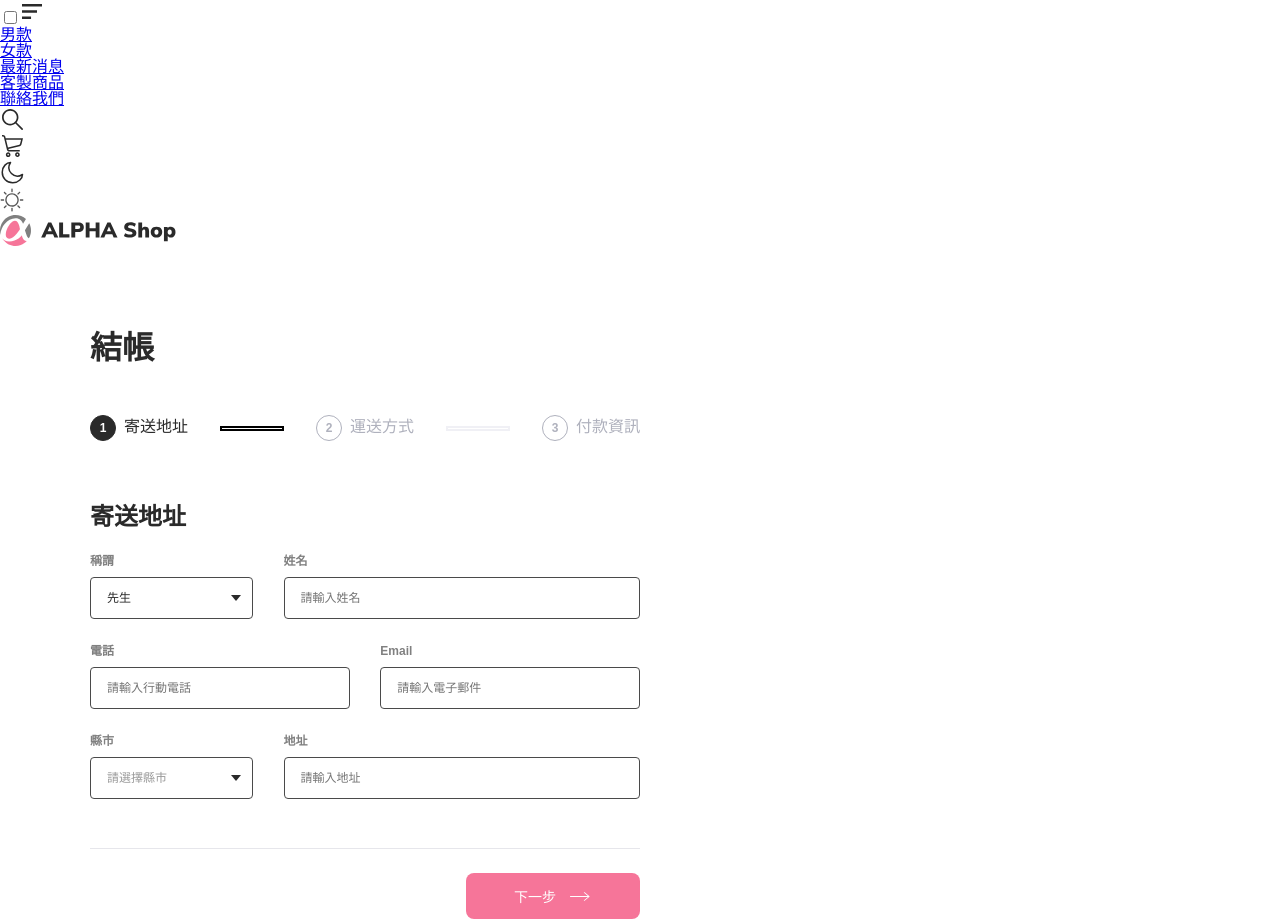
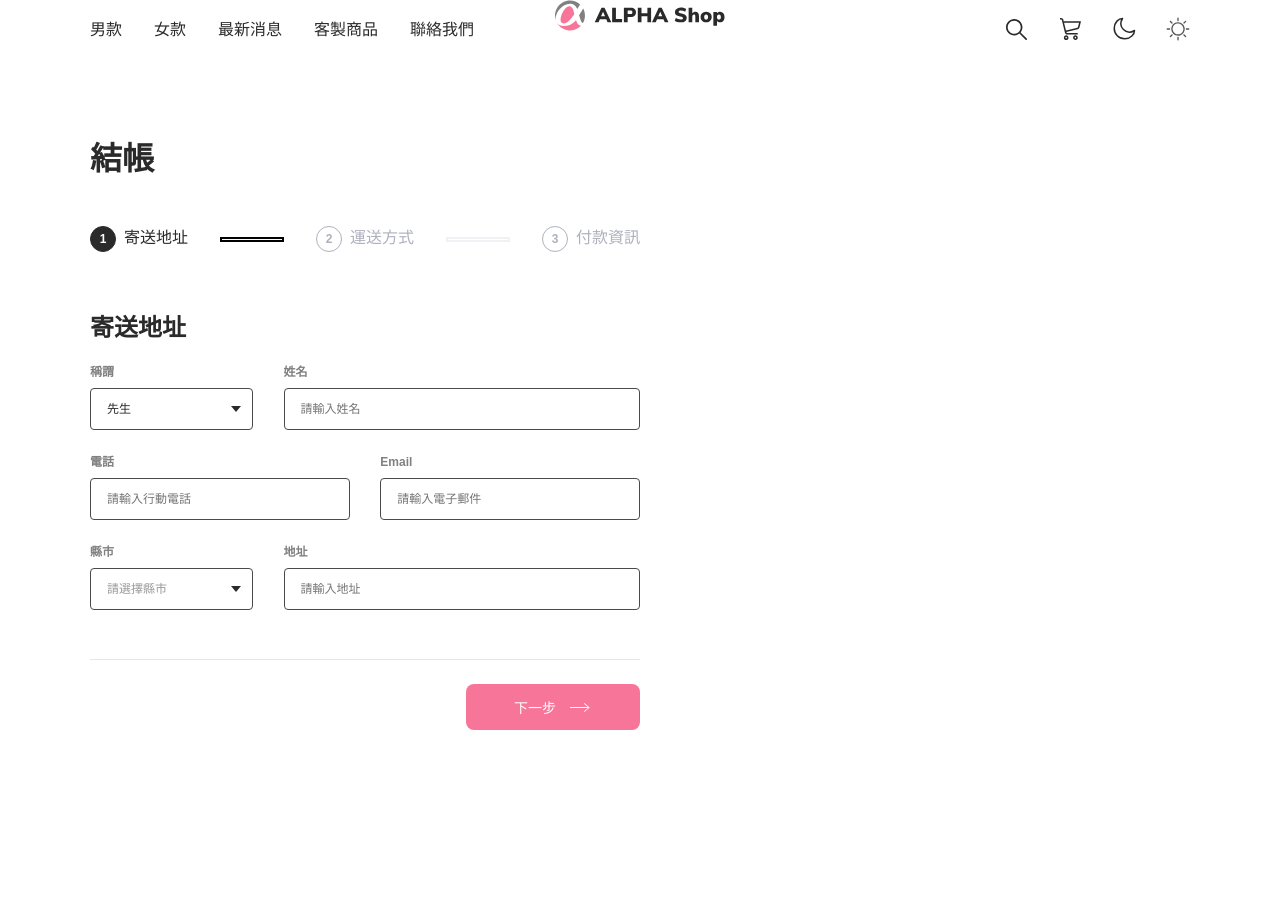
Before and after one commit to Yoruyeh/alpha_shop, a React (Create React App) app: page / in a window 1280 px wide. After the commit the page ends 800 px from the top, so only its background shows below. Built offline with nearby package versions, Linux system fonts and the light colour scheme.

Commit message:
add header styles

```diff
--- a/src/styles/all.scss
+++ b/src/styles/all.scss
@@ -1,4 +1,5 @@
 @import './reset.scss';
 @import './base.scss';
+@import './header.scss';
 @import './register.scss';
 @import './form.scss'
--- /dev/null
+++ b/src/styles/header.scss
@@ -0,0 +1,200 @@
+$header-menu-item-margin-x: 16px;
+$header-action-item-margin-x: 15px;
+
+:root {
+  --header-height: 60px;
+  --header-logo-width: 170px;
+}
+
+header.site-header {
+  position: sticky;
+  top: 0px;
+  padding-left: var(--site-edge-margin);
+  padding-right: var(--site-edge-margin);
+  background-color: inherit;
+  text-align: center;
+  z-index: 100;
+
+  .header-container {
+    display: flex;
+    position: relative;
+    max-width: 1100px;
+    height: var(--header-height);
+    background-color: inherit;
+    align-items: stretch;
+  }
+}
+
+nav.navbar-menu {
+  display: flex;
+  flex-grow: 1;
+  background-color: inherit;
+  align-items: center;
+
+  .nav-list {
+    display: flex;
+    flex-direction: row;
+    overflow: hidden;
+    background-color: inherit;
+
+    .nav-item {
+      cursor: pointer;
+
+      .nav-link {
+        font-weight: 500;
+        line-height: 24px;
+        color: var(--main-text);
+        text-decoration: none;
+      }
+
+      .nav-icon {
+        width: 24px;
+        height: 24px;
+      }
+
+      .nav-link,
+      .nav-icon {
+
+        &:hover,
+        &:active {
+          color: var(--secondary-text);
+          --main-text: var(--secondary-text);
+        }
+      }
+    }
+
+    &.site-menu-list {
+      max-width: calc(50% - var(--header-logo-width) / 2 - #{$header-menu-item-margin-x} / 8);
+
+      .nav-item {
+        margin-left: $header-menu-item-margin-x;
+        margin-right: $header-menu-item-margin-x;
+
+        &:first-child {
+          margin-left: 0px;
+        }
+      }
+    }
+
+    &.site-action-list {
+      max-width: calc(50% - var(--header-logo-width) / 2 - #{$header-action-item-margin-x} / 8);
+
+      .nav-item {
+        margin-left: $header-action-item-margin-x;
+        margin-right: $header-action-item-margin-x;
+
+        &:last-child {
+          margin-right: 0px;
+        }
+      }
+    }
+  }
+}
+
+// logo
+.header-logo-container {
+  display: flex;
+  position: absolute;
+  left: 0;
+  right: 0;
+  margin: 0 auto;
+  height: var(--header-height);
+  width: var(--header-logo-width);
+}
+
+// navbar-toggle
+input#navbar-toggle {
+  display: none;
+}
+
+label.burger-container {
+  display: none;
+}
+
+.icon-toggle {
+  width: 24px;
+  height: 24px;
+}
+
+@media screen and (max-width: $screen-break-point) {
+  :root {
+    --header-height: 56px;
+    --header-logo-width: 136px;
+  }
+
+  header.site-header {
+    label.burger-container {
+      display: flex;
+      position: absolute;
+      left: 0px;
+      top: 0px;
+      bottom: 0px;
+      align-items: center;
+    }
+  }
+
+  nav.navbar-menu {
+    display: block;
+    margin-top: var(--header-height);
+    opacity: 0;
+    transform: scale(1, 0);
+    transform-origin: top;
+    transition: transform 0.3s ease-out, -webkit-transform 0.3s ease-out, opacity 0.3s;
+
+    .nav-list {
+      justify-content: center;
+
+      .nav-item {
+        position: relative;
+        padding: 24px 0;
+
+        &:active {
+          background-color: var(--active-color);
+
+          .nav-link {
+            color: var(--secondary-text);
+          }
+        }
+
+        .nav-link {
+          display: block;
+        }
+      }
+
+      &.site-menu-list {
+        max-width: unset;
+        flex-direction: column;
+
+        .nav-item {
+          margin: 0px;
+
+          &::after {
+            position: absolute;
+            left: 15px;
+            right: 15px;
+            bottom: 0px;
+            border-bottom: 1px solid rgba(42, 42, 42, 0.1);
+            content: "";
+          }
+
+          &:first-child {
+            padding-top: 0px;
+          }
+
+          &:nth-child(4) {
+            order: 1;
+          }
+        }
+      }
+
+      &.site-action-list {
+        max-width: unset;
+      }
+    }
+  }
+
+  input#navbar-toggle:checked~nav.navbar-menu {
+    opacity: 1;
+    transform: scale(1);
+  }
+}
```
